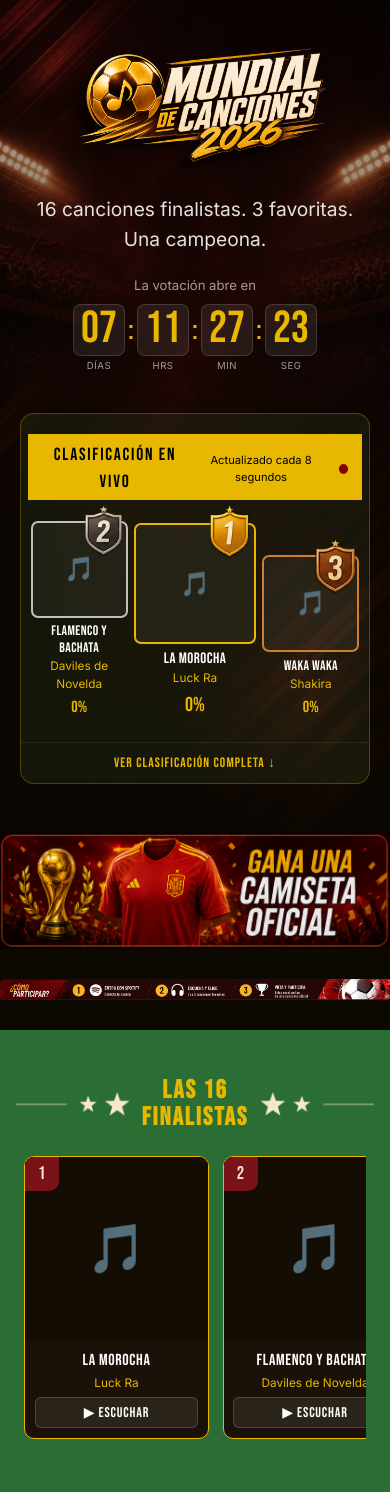
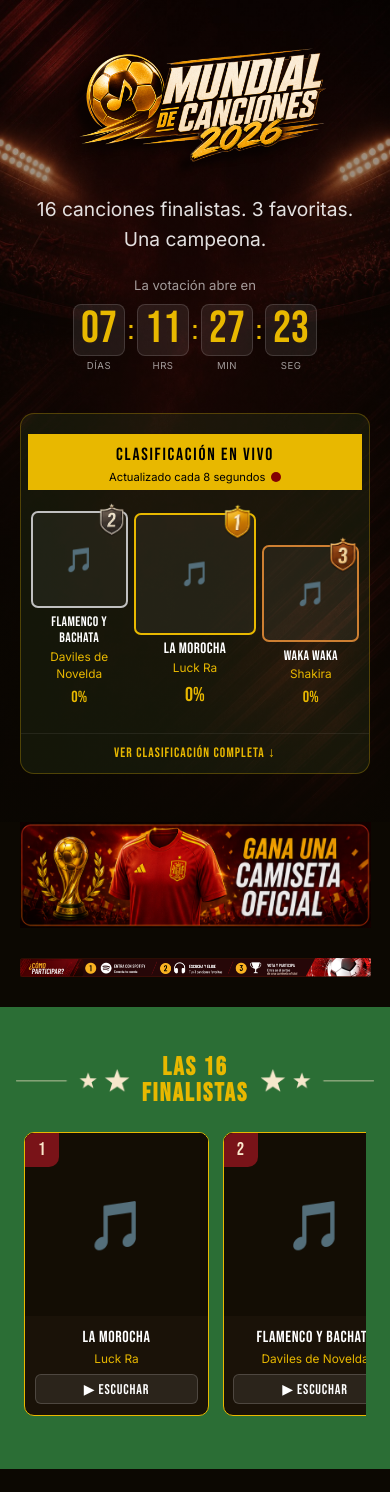
Before and after one commit to luis6674/mundial-canciones, a PHP site: page / in a window 390 px wide. Shown: the part 67-1559 px from the top of the page. Run offline with PHP 8.4, Linux system fonts and the light colour scheme; data comes from the database, SQL or seed files in the repository; data that the repository does not hold is empty.

Commit message:
Mobile CSS fixes for the homepage

```diff
--- a/css/style.css
+++ b/css/style.css
@@ -726,6 +726,8 @@ body.modal-open { overflow: hidden; }
   .hero-logo-img { height: 160px; }
   .hero-subtitle { max-width: 100%; }
 
+  .banner-section { max-width: 90%; }
+
   .vote-page-wrap { grid-template-columns: 1fr; padding-bottom: 7rem; }
   .vote-sidebar { display: none; }
   .vote-grid { grid-template-columns: repeat(2, 1fr); }
@@ -740,6 +742,9 @@ body.modal-open { overflow: hidden; }
 
 @media (max-width: 540px) {
   .hero-logo-img { height: 130px; }
+  .mpw-header { flex-direction: column; }
+  .mpw-badge { top: -8px; height: 36px; }
+  .mpw-p1 .mpw-badge { height: 40px; top: -10px; }
   .vote-grid { grid-template-columns: 1fr; }
 
   /* Horizontal card layout on mobile */
```
